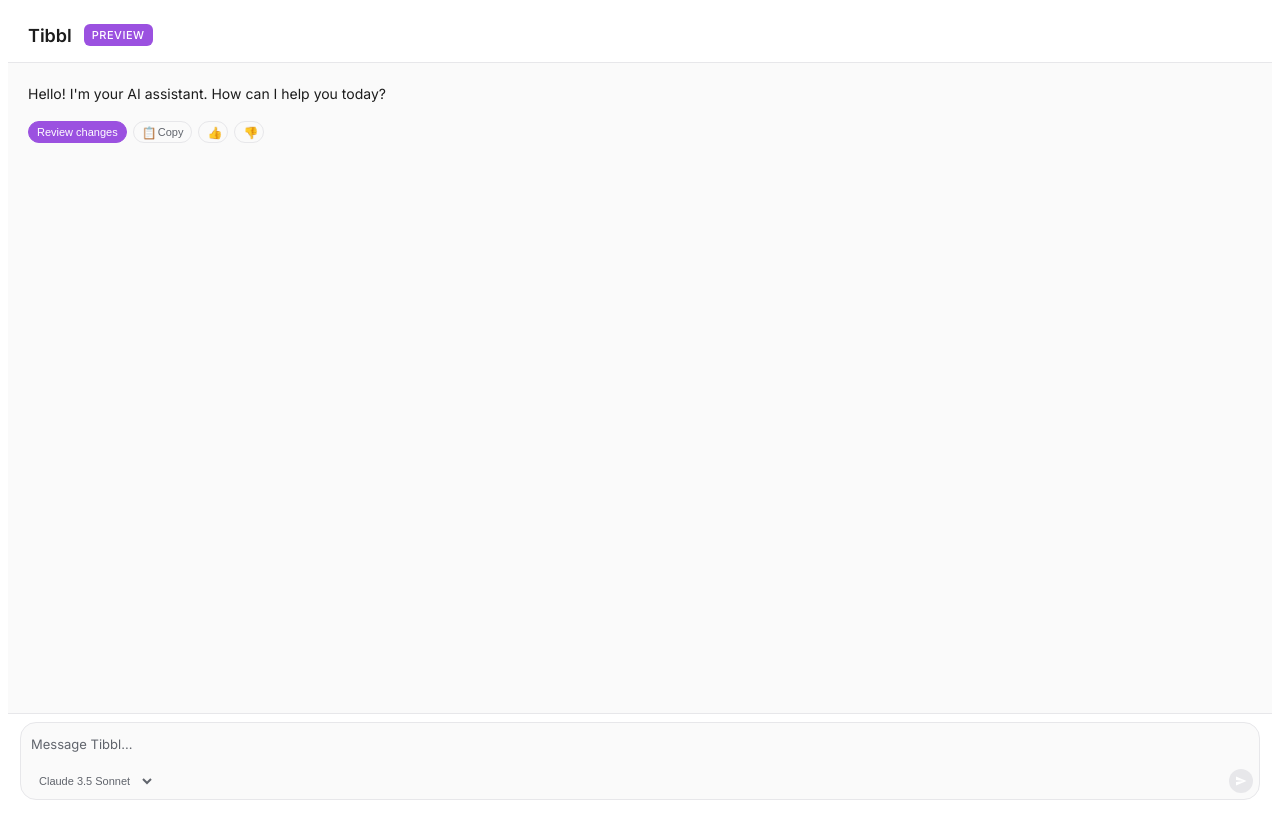
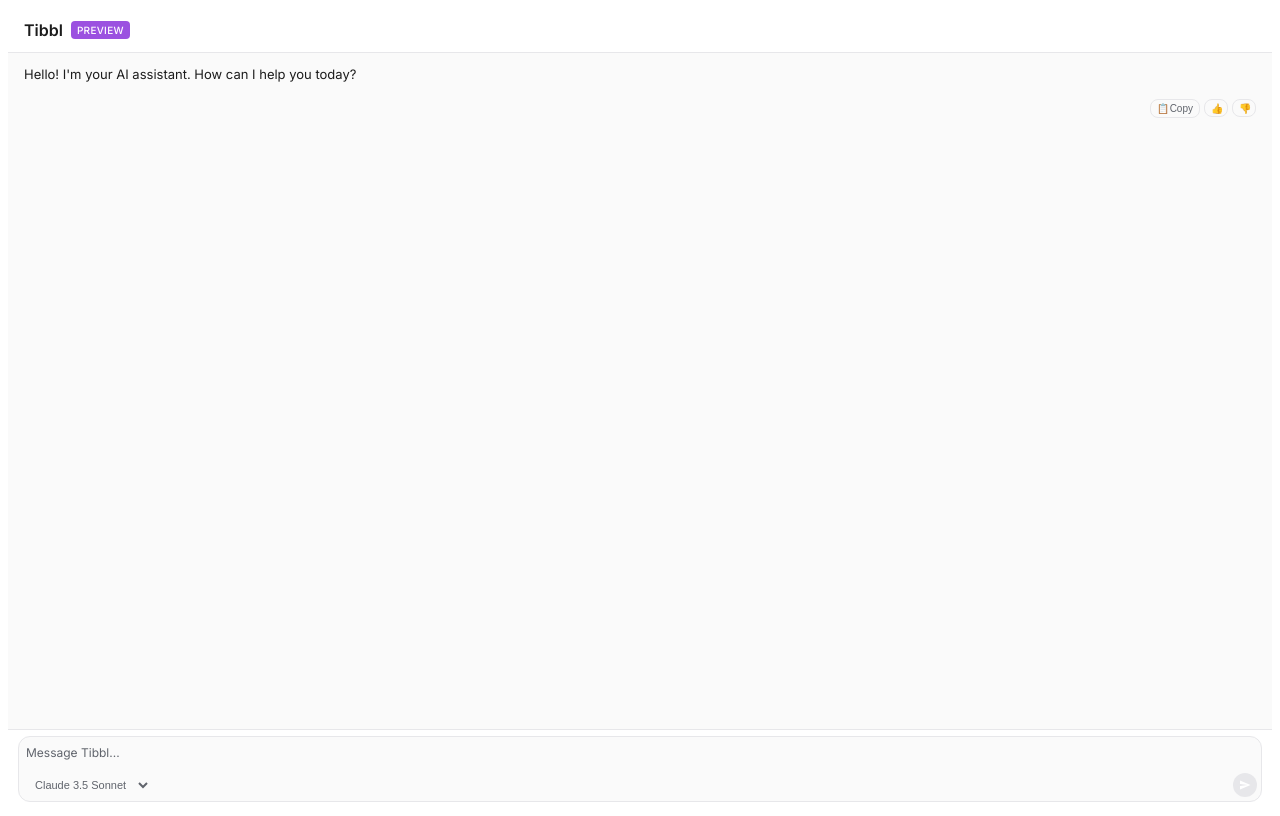
Before and after one commit to Omkar-Waingankar/rishi, a React app in the folder addin/: page / in a window 1280 px wide. Built offline with nearby package versions, Linux system fonts and the light colour scheme; the HTML template or start-up script is replaced by a standard one.

Commit message:
render markdown and make more compact

```diff
--- a/addin/package.json
+++ b/addin/package.json
@@ -4,7 +4,9 @@
   "private": true,
   "dependencies": {
     "react": "^18.2.0",
-    "react-dom": "^18.2.0"
+    "react-dom": "^18.2.0",
+    "react-markdown": "^10.1.0",
+    "remark-gfm": "^4.0.1"
   },
   "scripts": {
     "build": "webpack --mode production",
--- a/addin/src/MessageList.tsx
+++ b/addin/src/MessageList.tsx
@@ -1,4 +1,6 @@
 import React, { useEffect, useRef, useState } from 'react';
+import ReactMarkdown from 'react-markdown';
+import remarkGfm from 'remark-gfm';
 import { MessageListProps } from './types';
 
 const MessageList: React.FC<MessageListProps> = ({ messages, isLoading }) => {
@@ -57,17 +59,97 @@ const MessageList: React.FC<MessageListProps> = ({ messages, isLoading }) => {
         return (
           <div key={message.id} className={`message ${message.sender}${message.type ? ` ${message.type}` : ''}`} role="article">
             <div className="message-content">
-              <div className="message-text" aria-label={`${message.sender} message`}>{message.text}</div>
+              <div className="message-text" aria-label={`${message.sender} message`}>
+                {message.sender === 'assistant' ? (
+                  <ReactMarkdown
+                      remarkPlugins={[remarkGfm]}
+                      components={{
+                      code: ({ node, inline, className, children, ...props }: any) => {
+                        if (inline) {
+                          return (
+                            <code className="inline-code" {...props}>
+                              {children}
+                            </code>
+                          );
+                        }
+
+                        // Extract language from className (e.g., "language-javascript" -> "javascript")
+                        let language = '';
+                        if (className && className.includes('language-')) {
+                          language = className.replace('language-', '');
+                        }
+
+                        // Fallback: try to detect language from content patterns
+                        const codeContent = String(children || '').toLowerCase();
+                        if (!language) {
+                          if (codeContent.includes('function(') || codeContent.includes('<-') || codeContent.includes('print(')) {
+                            language = 'r';
+                          } else if (codeContent.includes('def ') || codeContent.includes('import ')) {
+                            language = 'python';
+                          } else if (codeContent.includes('function ') || codeContent.includes('const ') || codeContent.includes('console.log')) {
+                            language = 'javascript';
+                          }
+                        }
+
+                        const displayLanguage = language || 'text';
+
+                        return (
+                          <code className="code-block-inner" data-language={displayLanguage} {...props}>
+                            {children}
+                          </code>
+                        );
+                      },
+                      pre: ({ children }: any) => {
+                        // Extract language from the code element inside
+                        const codeElement = React.Children.toArray(children)[0] as any;
+
+                        // Try multiple ways to get the language
+                        let language = codeElement?.props?.['data-language'] || '';
+
+                        // If data-language isn't set, try to extract from className
+                        if (!language && codeElement?.props?.className) {
+                          const className = codeElement.props.className;
+                          if (className.includes('language-')) {
+                            language = className.replace('language-', '');
+                          }
+                        }
+
+                        // Fallback to content-based detection
+                        if (!language) {
+                          const codeContent = String(codeElement?.props?.children || '').toLowerCase();
+                          if (codeContent.includes('function(') || codeContent.includes('<-') || codeContent.includes('print(')) {
+                            language = 'r';
+                          } else if (codeContent.includes('def ') || codeContent.includes('import ')) {
+                            language = 'python';
+                          } else if (codeContent.includes('function ') || codeContent.includes('const ') || codeContent.includes('console.log')) {
+                            language = 'javascript';
+                          }
+                        }
+
+                        const displayLanguage = language || 'plaintext';
+
+                        return (
+                          <div className="code-block-container">
+                            <div className="code-block-header">
+                              <span className="code-language">{displayLanguage}</span>
+                            </div>
+                            <pre className="code-block">
+                              {children}
+                            </pre>
+                          </div>
+                        );
+                      },
+                    }}
+                  >
+                    {message.text}
+                  </ReactMarkdown>
+                ) : (
+                  message.text
+                )}
+              </div>
             </div>
             {showFooter && (
               <div className="message-actions" role="toolbar" aria-label="Message actions">
-                <button
-                  className="action-button primary"
-                  onClick={handleReviewChanges}
-                  aria-label="Review changes"
-                >
-                  Review changes
-                </button>
                 <button
                   className="action-button"
                   onClick={() => copyToClipboard(message.text)}
--- a/addin/src/styles.css
+++ b/addin/src/styles.css
@@ -29,15 +29,15 @@
 .chat-header {
   background-color: var(--bg-secondary);
   border-bottom: 1px solid var(--border-light);
-  padding: 16px 20px;
+  padding: 12px 16px;
   display: flex;
   align-items: center;
-  gap: 12px;
+  gap: 8px;
 }
 
 .chat-header h2 {
   margin: 0;
-  font-size: 18px;
+  font-size: 16px;
   font-weight: 600;
   color: var(--text-primary);
 }
@@ -45,22 +45,22 @@
 .chat-header .preview-badge {
   background-color: var(--accent-violet);
   color: white;
-  font-size: 11px;
+  font-size: 10px;
   font-weight: 500;
-  padding: 4px 8px;
-  border-radius: 6px;
+  padding: 3px 6px;
+  border-radius: 4px;
   text-transform: uppercase;
-  letter-spacing: 0.5px;
+  letter-spacing: 0.3px;
 }
 
 /* Message List */
 .message-list {
   flex: 1;
   overflow-y: auto;
-  padding: 20px;
+  padding: 12px 16px;
   display: flex;
   flex-direction: column;
-  gap: 20px;
+  gap: 12px;
 }
 
 /* Assistant Message - Prose Style */
@@ -80,24 +80,172 @@
   max-width: none;
 }
 
+/* Markdown styles for assistant messages */
 .message.assistant .message-text {
-  font-size: 14px;
-  line-height: 1.6;
+  font-size: 13px;
+  line-height: 1.5;
   color: var(--text-primary);
-  white-space: pre-wrap;
   margin: 0;
 }
 
-/* Code blocks within assistant messages */
+/* Markdown headings */
+.message.assistant h1,
+.message.assistant h2,
+.message.assistant h3,
+.message.assistant h4,
+.message.assistant h5,
+.message.assistant h6 {
+  margin: 16px 0 8px 0;
+  font-weight: 600;
+  color: var(--text-primary);
+  line-height: 1.25;
+}
+
+.message.assistant h1 { font-size: 18px; }
+.message.assistant h2 { font-size: 16px; }
+.message.assistant h3 { font-size: 14px; }
+.message.assistant h4 { font-size: 13px; }
+.message.assistant h5 { font-size: 12px; }
+.message.assistant h6 { font-size: 12px; }
+
+/* Markdown paragraphs */
+.message.assistant p {
+  margin: 8px 0;
+  line-height: 1.5;
+}
+
+.message.assistant p:first-child {
+  margin-top: 0;
+}
+
+.message.assistant p:last-child {
+  margin-bottom: 0;
+}
+
+/* Markdown lists */
+.message.assistant ul,
+.message.assistant ol {
+  margin: 8px 0;
+  padding-left: 20px;
+}
+
+.message.assistant li {
+  margin: 2px 0;
+  line-height: 1.4;
+}
+
+/* Markdown blockquotes */
+.message.assistant blockquote {
+  margin: 12px 0;
+  padding: 8px 12px;
+  border-left: 3px solid var(--accent-violet);
+  background-color: var(--bg-primary);
+  color: var(--text-secondary);
+  font-style: italic;
+}
+
+/* Inline code */
+.message.assistant .inline-code {
+  background-color: var(--bg-primary);
+  border: 1px solid var(--border-light);
+  border-radius: 3px;
+  padding: 1px 4px;
+  font-family: var(--font-mono);
+  font-size: 11px;
+  color: var(--text-primary);
+}
+
+/* Code blocks */
+.message.assistant .code-block-container {
+  margin: 10px 0;
+  border: 1px solid #333;
+  border-radius: var(--border-radius-sm);
+  overflow: hidden;
+  background-color: #1a1a1a;
+}
+
+.message.assistant .code-block-header {
+  background-color: #2a2a2a;
+  border-bottom: 1px solid #333;
+  padding: 6px 12px;
+  display: flex;
+  justify-content: space-between;
+  align-items: center;
+}
+
+.message.assistant .code-language {
+  font-family: var(--font-ui);
+  font-size: 10px;
+  font-weight: 500;
+  color: #888;
+  text-transform: lowercase;
+}
+
 .message.assistant .code-block {
   background-color: #1a1a1a;
   color: #e1e1e1;
-  padding: 16px;
-  border-radius: var(--border-radius-sm);
+  padding: 12px;
+  border-radius: 0;
   font-family: var(--font-mono);
-  font-size: 13px;
+  font-size: 11px;
   overflow-x: auto;
+  margin: 0;
+  border: none;
+}
+
+.message.assistant .code-block-inner {
+  background: transparent;
+  border: none;
+  padding: 0;
+  font-size: inherit;
+  color: inherit;
+  font-family: inherit;
+}
+
+/* Markdown tables */
+.message.assistant table {
+  border-collapse: collapse;
   margin: 12px 0;
+  width: 100%;
+  font-size: 12px;
+}
+
+.message.assistant th,
+.message.assistant td {
+  border: 1px solid var(--border-light);
+  padding: 6px 8px;
+  text-align: left;
+}
+
+.message.assistant th {
+  background-color: var(--bg-primary);
+  font-weight: 600;
+}
+
+/* Markdown links */
+.message.assistant a {
+  color: var(--accent-violet);
+  text-decoration: none;
+}
+
+.message.assistant a:hover {
+  text-decoration: underline;
+}
+
+/* Horizontal rules */
+.message.assistant hr {
+  border: none;
+  border-top: 1px solid var(--border-light);
+  margin: 16px 0;
+}
+
+/* Strong and emphasis */
+.message.assistant strong {
+  font-weight: 600;
+}
+
+.message.assistant em {
+  font-style: italic;
 }
 
 /* User Message - Card Style */
@@ -110,13 +258,13 @@
   background-color: var(--bg-secondary);
   border: 1px solid var(--border-light);
   border-radius: var(--border-radius);
-  padding: 16px;
+  padding: 12px;
   box-shadow: 0 2px 8px rgba(0, 0, 0, 0.04);
 }
 
 .message.user .message-text {
-  font-size: 14px;
-  line-height: 1.5;
+  font-size: 13px;
+  line-height: 1.4;
   color: var(--text-primary);
   margin: 0;
   white-space: pre-wrap;
@@ -189,20 +337,21 @@
 .message-actions {
   display: flex;
   align-items: center;
-  gap: 6px;
-  margin-top: 8px;
+  justify-content: flex-end;
+  gap: 4px;
+  margin-top: 6px;
   opacity: 1;
 }
 
 .action-button {
   display: inline-flex;
   align-items: center;
-  gap: 4px;
-  padding: 4px 8px;
+  gap: 3px;
+  padding: 3px 6px;
   background: transparent;
   border: 1px solid var(--border-light);
-  border-radius: 12px;
-  font-size: 11px;
+  border-radius: 8px;
+  font-size: 10px;
   font-weight: 400;
   color: var(--text-secondary);
   cursor: pointer;
@@ -228,9 +377,9 @@
 }
 
 .action-button-icon {
-  width: 12px;
-  height: 12px;
-  font-size: 12px;
+  width: 10px;
+  height: 10px;
+  font-size: 10px;
 }
 
 /* Typing Indicator */
@@ -272,7 +421,7 @@
 .input-box {
   background-color: var(--bg-secondary);
   border-top: 1px solid var(--border-light);
-  padding: 8px 12px;
+  padding: 6px 10px;
 }
 
 .input-container {
@@ -280,9 +429,9 @@
   flex-direction: column;
   background-color: var(--bg-primary);
   border: 1px solid var(--border-light);
-  border-radius: 16px;
-  padding: 6px;
-  gap: 6px;
+  border-radius: 12px;
+  padding: 4px;
+  gap: 4px;
   transition: border-color 0.2s ease, box-shadow 0.2s ease;
 }
 
@@ -329,13 +478,13 @@
   border: none;
   outline: none;
   font-family: var(--font-ui);
-  font-size: 13px;
+  font-size: 12px;
   color: var(--text-primary);
   resize: none;
-  min-height: 18px;
-  max-height: 100px;
-  padding: 6px 4px;
-  line-height: 1.4;
+  min-height: 16px;
+  max-height: 80px;
+  padding: 4px 3px;
+  line-height: 1.3;
 }
 
 .input-text-section textarea::placeholder {
```
Also changed, not shown: 1 other file (tests, documents, lock files or other folders).
